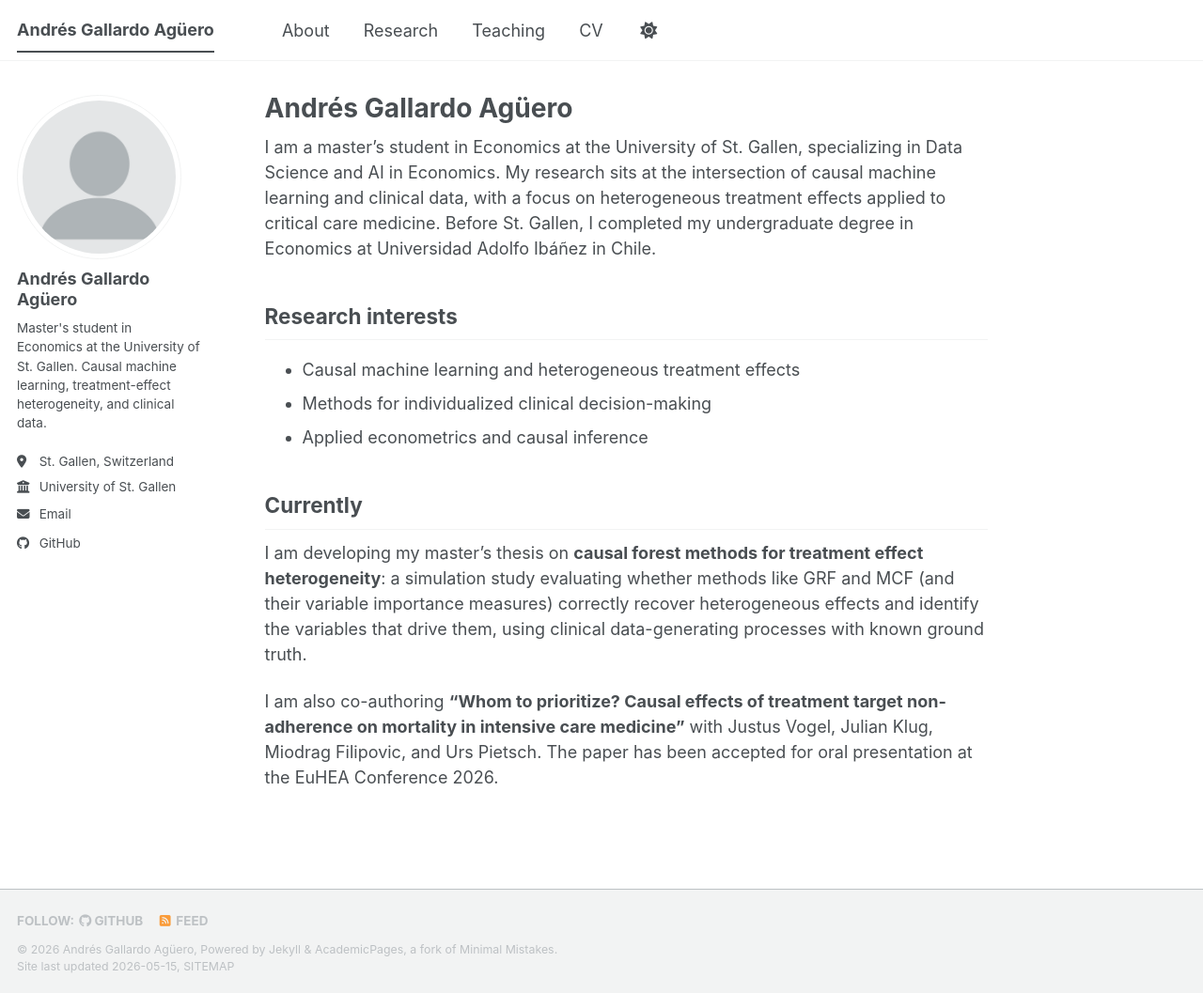
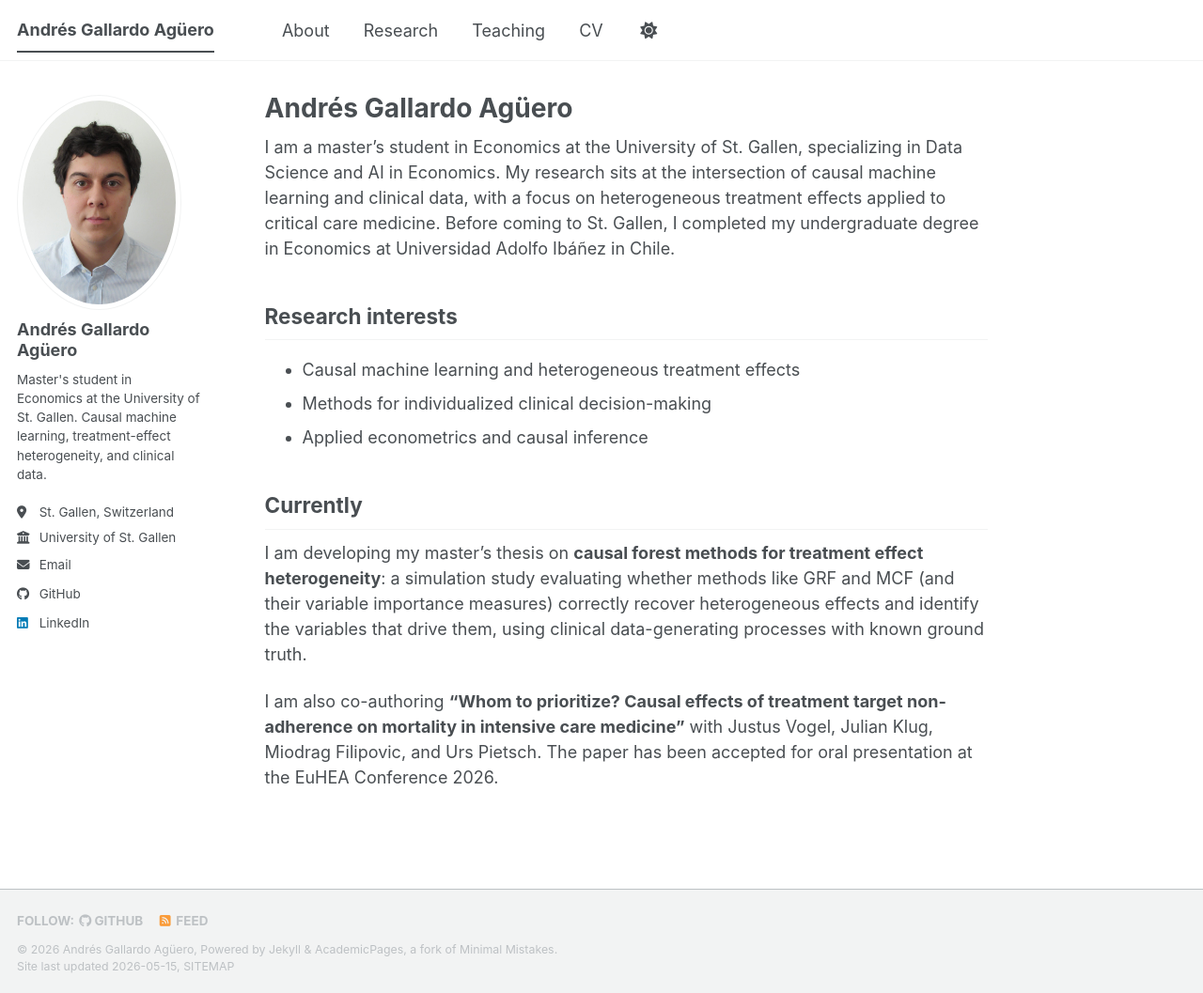
Before and after one commit to andresgallardoaguero/andresgallardoaguero.github.io, a Jekyll site: the page built from _pages/about.md, in a window 1280 px wide and 1057 px high. Shown: the whole window at 94% size. Built offline with Jekyll 4.4.1, drawn with Linux system fonts in a browser that asks for light colours; a script bundle is joined from its source files by our own code; library files that are not in the unit come from our copies.

Commit message:
Add profile photo, LinkedIn, and refine about-page wording
- Adds a real profile photo (images/profile-cv.jpg) and updates
  _config.yml avatar reference to point to it. Replaces the broken
  reference to profile.png that came with the template.
- Adds LinkedIn handle to the author block so the sidebar renders a
  LinkedIn icon next to the GitHub one.
- Refines the about page wording on the line referring to studies
  before the move to St. Gallen.

```diff
--- a/_config.yml
+++ b/_config.yml
@@ -22,7 +22,7 @@ repository               : "andresgallardoaguero/andresgallardoaguero.github.io"
 #               Additional customization can be done by editing /_includes/author-profile.html
 author:
   # Biographic information
-  avatar           : "profile.png"
+  avatar           : "profile-cv.jpg"
   name             : "Andrés Gallardo Agüero"
   pronouns         : # example: "she/her"
   bio              : "Master's student in Economics at the University of St. Gallen. Causal machine learning, treatment-effect heterogeneity, and clinical data."
@@ -65,7 +65,7 @@ author:
   keybase          : # Username
   instagram        : # Username
   lastfm           : # Username
-  linkedin         : # Username
+  linkedin         : "andresgallardoaguero"
   mastodon         : # URL
   medium           : # URL
   pinterest        : # Username
--- a/_pages/about.md
+++ b/_pages/about.md
@@ -7,7 +7,7 @@ redirect_from:
   - /about.html
 ---
 
-I am a master's student in Economics at the University of St. Gallen, specializing in Data Science and AI in Economics. My research sits at the intersection of causal machine learning and clinical data, with a focus on heterogeneous treatment effects applied to critical care medicine. Before St. Gallen, I completed my undergraduate degree in Economics at Universidad Adolfo Ibáñez in Chile.
+I am a master's student in Economics at the University of St. Gallen, specializing in Data Science and AI in Economics. My research sits at the intersection of causal machine learning and clinical data, with a focus on heterogeneous treatment effects applied to critical care medicine. Before coming to St. Gallen, I completed my undergraduate degree in Economics at Universidad Adolfo Ibáñez in Chile.
 
 ## Research interests
 
```
Also changed, not shown: images/profile-cv.jpg (added).
